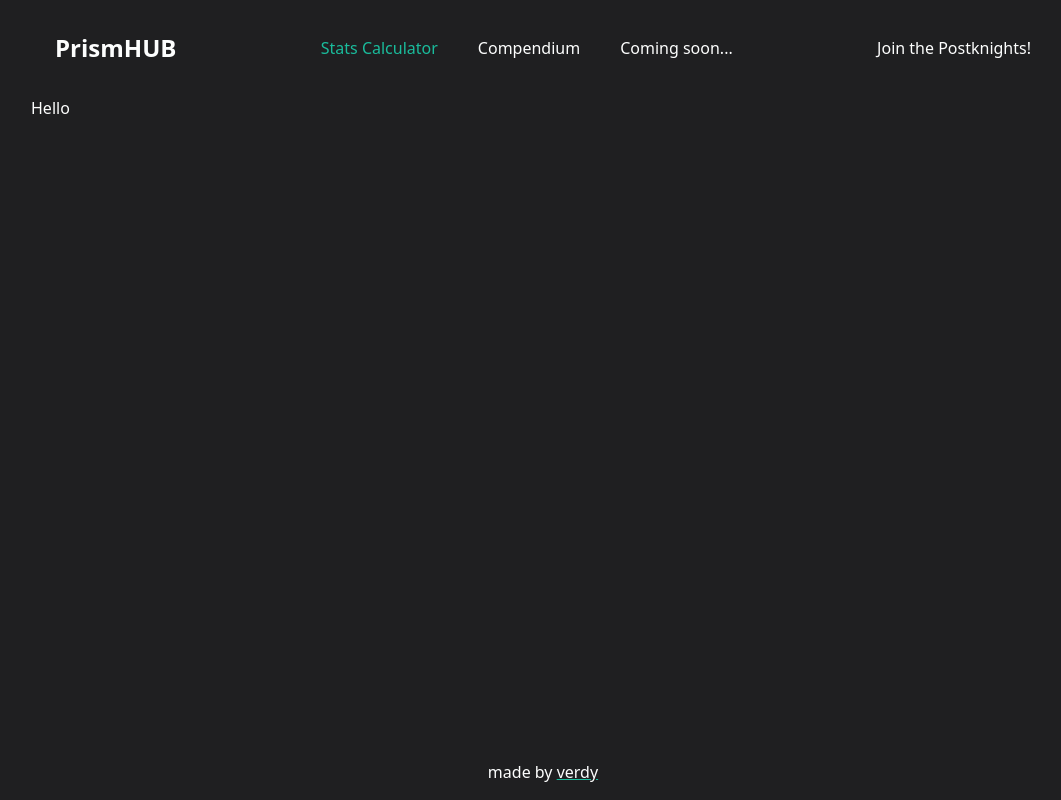
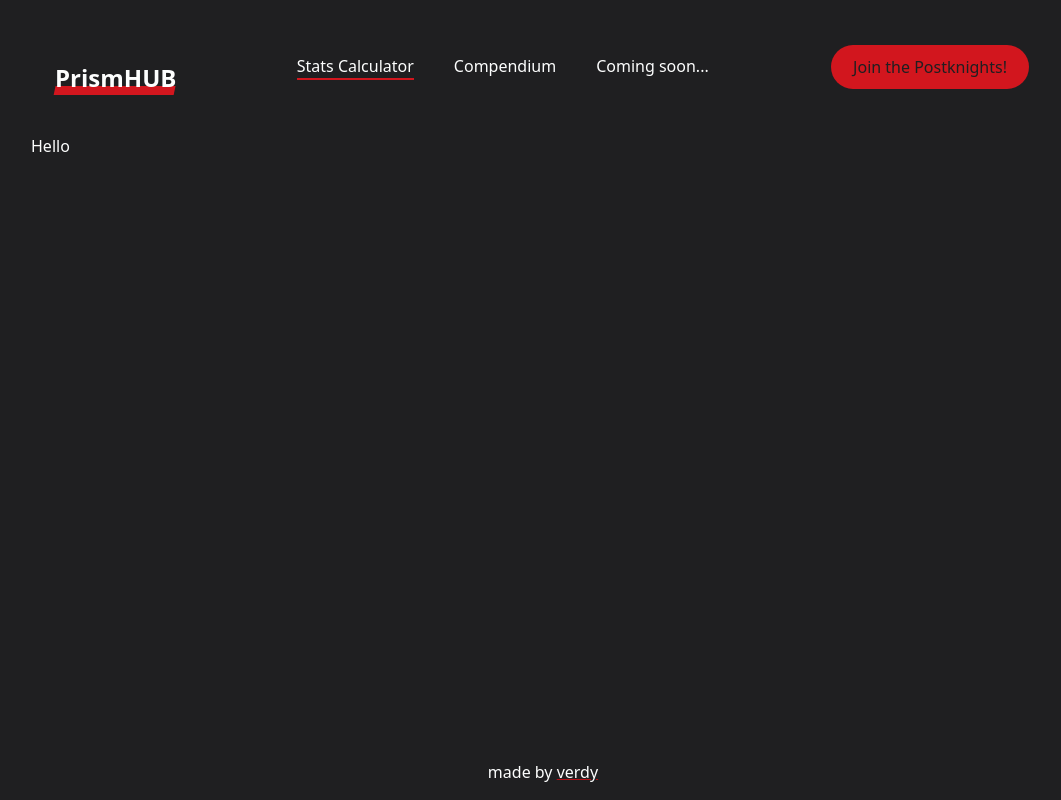
Before and after one commit to 7verdy/prismatic, a SvelteKit app: page /stats-calculator in a window 1280 px wide. Shown: the whole page, without its empty margins (97-1158 px from the left). Built offline with nearby package versions, Linux system fonts and the light colour scheme.

Commit message:
feat(nav-bar): finish styling.
Signed-off-by: Victor-Emmanuel PROVOST <victor-emmanuel.provost@epita.fr>

```diff
--- a/src/components/nav.svelte
+++ b/src/components/nav.svelte
@@ -10,7 +10,7 @@
 <div>
 	<nav class="container px-6 py-8 mx-auto md:flex md:justify-between md:items-center">
 		<div class="flex items-center justify-between">
-			<a class="text-xl font-bold md:text-2xl" href="/"> PrismHUB </a>
+			<a class="text-xl font-bold md:text-2xl underline-stroke" href="/"> PrismHUB </a>
 			<!-- Mobile menu button -->
 			<!-- svelte-ignore a11y-click-events-have-key-events -->
 			<div on:click={toggleNavbar} class="flex md:hidden">
@@ -29,7 +29,7 @@
 			<a class="nav-links" href="#">Coming soon...</a>
 		</div>
 		<div class="flex items-center justify-between">
-			<a class="nav-links" href="https://discord.gg/kurechii">Join the Postknights!</a>
+			<button class="nav-links" href="https://discord.gg/kurechii">Join the Postknights!</button>
 		</div>
 	</nav>
 </div>
--- a/src/styles.css
+++ b/src/styles.css
@@ -1,7 +1,8 @@
 :root {
+    --color-accent: #D2161E;
     --color-background: #1F1F21;
     --color-text: #FDFEFE;
-    --color-active: #1ABC9C;
+    --color-hover: #B30E15;
 }
 
 body {
@@ -9,12 +10,30 @@ body {
     margin: 0 10%;
 }
 
-body, a {
+body,
+a {
     color: var(--color-text);
 }
 
-a:hover, .nav-links.active {
-    color: var(--color-active);
+a.nav-links.active::after {
+    content: "";
+    display: block;
+    width: 100%;
+    height: 2px;
+    background-color: var(--color-accent);
+}
+
+a.nav-links::after {
+    content: "";
+    display: block;
+    width: 0;
+    height: 2px;
+    background-color: var(--color-accent);
+    transition: width 0.3s;
+}
+
+a.nav-links:hover::after {
+    width: 100%;
 }
 
 nav {
@@ -31,5 +50,40 @@ footer {
 
 footer a {
     text-decoration: underline;
-    text-decoration-color: var(--color-active);
+    text-decoration-color: var(--color-hover);
 }
+
+.underline-stroke {
+    padding: 30px 0 8px;
+    position: relative;
+}
+
+.underline-stroke::before {
+    content: "";
+    position: absolute;
+    left: 7%;
+    bottom: 7px;
+    width: 120px;
+    height: 9px;
+    transform: skew(-12deg) translateX(-7%);
+    background: var(--color-accent);
+    z-index: -1;
+}
+
+button {
+    background-color: var(--color-accent);
+    border: none;
+    color: var(--color-background);
+    padding: 10px 22px;
+    text-align: center;
+    display: inline-block;
+    font-size: 16px;
+    margin: 4px 2px;
+    cursor: pointer;
+    border-radius: 25px;
+}
+
+button:hover {
+    color: var(--color-text);
+    background-color: var(--color-hover);
+}
```
